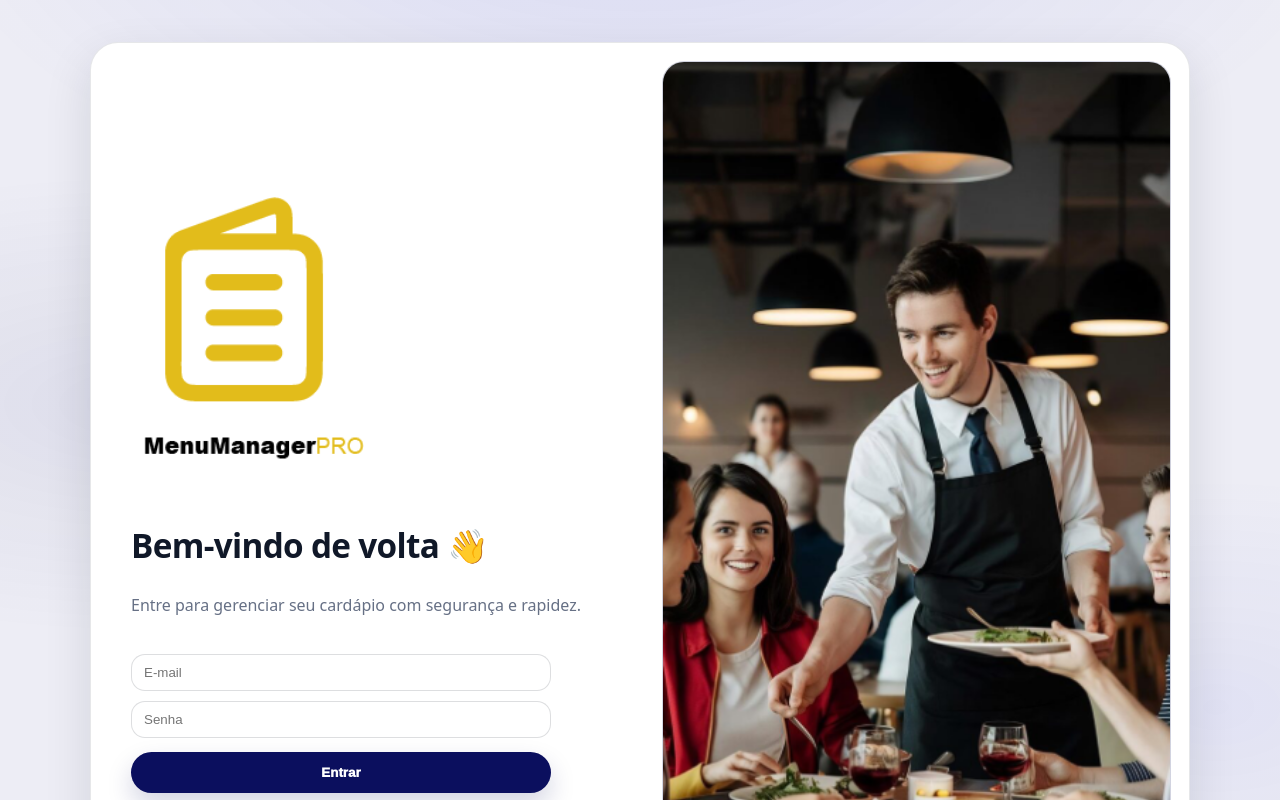
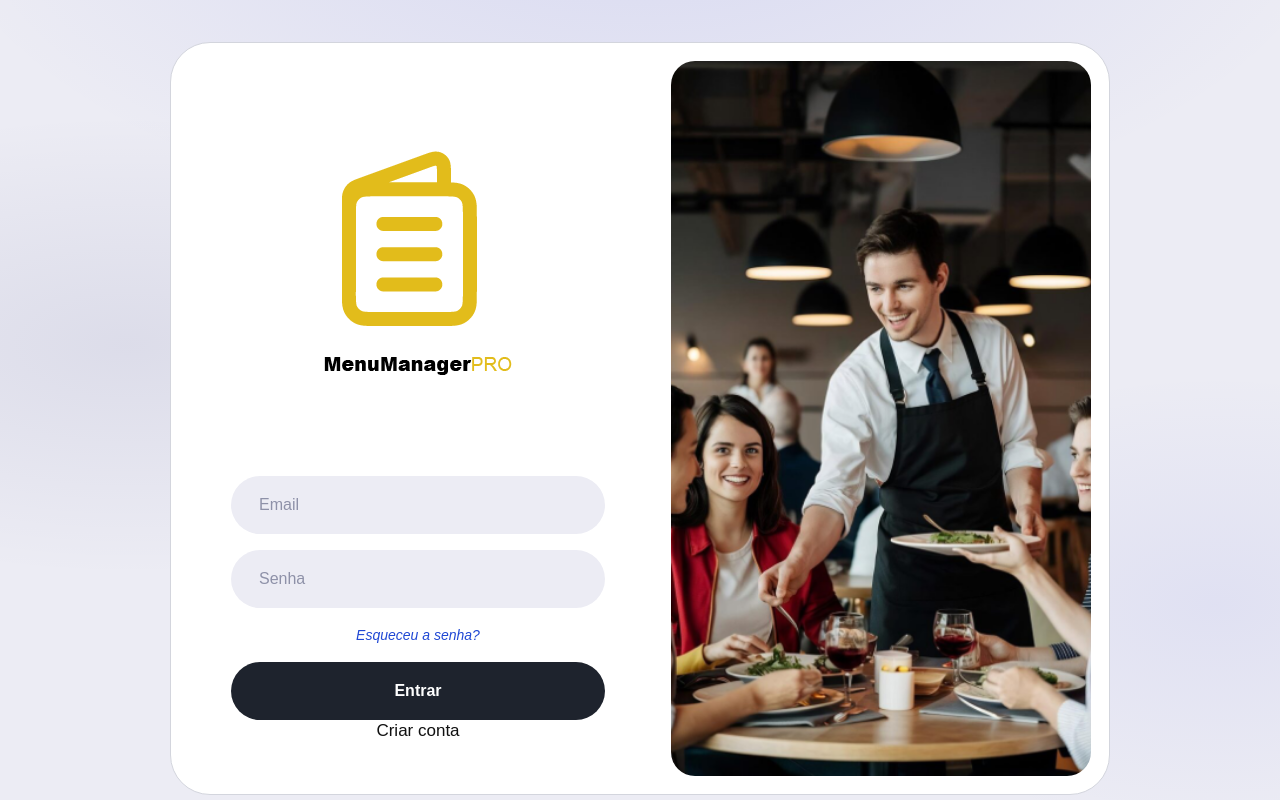
Before and after one commit to icarlos-h/menu-manager-pro, a Vue app in the folder frontend/: page /login in a window 1280 px wide. Shown: the top 800 px of the page. Built offline with nearby package versions, Linux system fonts and the light colour scheme.

Commit message:
Refina tela de login para corresponder ao layout de referência

```diff
--- a/frontend/src/LoginView.vue
+++ b/frontend/src/LoginView.vue
@@ -3,7 +3,7 @@ import { ref } from "vue";
 import { useRouter } from "vue-router";
 import { login } from "./api";
 import loginSideImage from "./assets/capa.png";
-import logoImage from "./assets/logo-mmp.png";
+import logoImage from "./assets/LOGO-MMP.png";
 
 const router = useRouter();
 const email = ref("");
@@ -33,26 +33,27 @@ async function submit() {
   <div class="login-wrap">
     <div class="login-shell">
       <section class="login-left">
-        <div class="brand-chip">
-          <img :src="logoImage" alt="Logo do Menu Manager Pro" />
-        </div>
-        <h1>Bem-vindo de volta 👋</h1>
-        <p class="subtle">Entre para gerenciar seu cardápio com segurança e rapidez.</p>
+        <img class="brand-logo" :src="logoImage" alt="Menu Manager Pro" />
 
         <form @submit.prevent="submit" class="login-form">
-          <input v-model="email" type="email" placeholder="E-mail" required />
+          <input v-model="email" type="email" placeholder="Email" required />
           <input v-model="password" type="password" placeholder="Senha" required />
-          <button class="btn primary login-btn" type="submit" :disabled="loading">
+
+          <button type="button" class="text-link">Esqueceu a senha?</button>
+
+          <button class="login-btn" type="submit" :disabled="loading">
             {{ loading ? "Entrando..." : "Entrar" }}
           </button>
+
           <div v-if="error" class="alert danger">{{ error }}</div>
         </form>
+
+        <button type="button" class="create-account">Criar conta</button>
       </section>
 
       <aside class="login-right">
-        <img :src="loginSideImage" alt="Imagem de destaque do login" />
+        <img :src="loginSideImage" alt="Garçom em restaurante" />
       </aside>
-
     </div>
   </div>
 </template>
@@ -66,56 +67,99 @@ async function submit() {
 }
 
 .login-shell {
-  width: min(1100px, 100%);
-  background: var(--paper-solid);
-  border-radius: 28px;
-  border: 1px solid var(--border);
-  box-shadow: var(--shadow);
+  width: min(940px, 100%);
+  min-height: 700px;
+  background: #fff;
+  border: 1px solid #d3d5dd;
+  border-radius: 40px;
   padding: 18px;
   display: grid;
-  grid-template-columns: 1fr 0.95fr;
-  gap: 18px;
+  grid-template-columns: 1fr 420px;
+  gap: 24px;
 }
 
 .login-left {
-  padding: 18px 22px;
-  display: grid;
-  align-content: center;
-  gap: 14px;
+  padding: 34px 42px 26px;
+  display: flex;
+  flex-direction: column;
+  align-items: center;
 }
 
-.brand-chip img{
-  width: 50%;
-  margin-bottom: 40px;
-  padding: 18px 22px;
-  padding: 6px 12px;
-}
-
-.login-left h1 {
-  font-size: clamp(1.8rem, 2.6vw, 2.8rem);
-  line-height: 1.1;
-  margin: 0;
+.brand-logo {
+  width: 190px;
+  margin-top: 56px;
+  margin-bottom: 84px;
 }
 
 .login-form {
-  margin-top: 8px;
+  width: 100%;
+  max-width: 390px;
   display: grid;
-  gap: 10px;
-  max-width: 420px;
+  gap: 16px;
+}
+
+.login-form input {
+  height: 58px;
+  border: none;
+  border-radius: 999px;
+  padding: 0 28px;
+  background: #ececf4;
+  color: #1e232d;
+  font-size: 16px;
+}
+
+.login-form input::placeholder {
+  color: #8e91a8;
+}
+
+.login-form input:focus {
+  box-shadow: inset 0 0 0 2px #1e232d22;
+}
+
+.text-link {
+  border: 0;
+  background: transparent;
+  color: #2048d4;
+  font-size: 14px;
+  font-style: italic;
+  cursor: pointer;
+  margin-top: 2px;
 }
 
 .login-btn {
+  margin-top: 2px;
+  height: 58px;
+  border-radius: 999px;
+  border: 0;
+  background: #1e232d;
+  color: #fff;
+  font-size: 16px;
+  font-weight: 600;
+  cursor: pointer;
+}
+
+.login-btn:disabled {
+  opacity: 0.7;
+  cursor: default;
+}
+
+.alert {
   margin-top: 4px;
-  padding-top: 12px;
-  padding-bottom: 12px;
+}
+
+.create-account {
+  margin-top: auto;
+  margin-bottom: 8px;
+  border: 0;
+  background: transparent;
+  color: #111;
+  font-size: 17px;
+  cursor: pointer;
 }
 
 .login-right {
-  border-radius: 22px;
+  border-radius: 24px;
   overflow: hidden;
-  border: 1px solid var(--border);
-  min-height: 500px;
-  background: linear-gradient(135deg, rgba(11, 15, 94, 0.12), rgba(29, 43, 216, 0.08));
 }
 
 .login-right img {
@@ -125,14 +169,24 @@ async function submit() {
   display: block;
 }
 
-@media (max-width: 900px) {
+@media (max-width: 980px) {
   .login-shell {
+    min-height: auto;
     grid-template-columns: 1fr;
   }
 
   .login-right {
-    min-height: 260px;
+    min-height: 300px;
     order: -1;
+  }
+
+  .brand-logo {
+    margin-top: 16px;
+    margin-bottom: 38px;
+  }
+
+  .create-account {
+    margin-top: 28px;
   }
 }
 </style>
--- a/frontend/src/admin/AdminView.vue
+++ b/frontend/src/admin/AdminView.vue
@@ -4,7 +4,7 @@ import UnitsAdmin from "./UnitsAdmin.vue";
 import CategoriesAdmin from "./CategoriesAdmin.vue";
 import ProductAdmin from "./ProductAdmin.vue";
 import UserAdmin from "./UserAdmin.vue";
-import logoImage from "../assets/logo-mmp-b.png";
+import logoImage from "../assets/Logo-MMP-B.png";
 import { whoami } from "../api";
 
 const tab = ref("dashboard");
@@ -148,7 +148,7 @@ onMounted(loadWhoami);
               </p>
             </div>
 
-            <img src="../assets/logo-mmp.png" alt="Menu Manager Pro" class="card-image">
+            <img src="../assets/LOGO-MMP.png" alt="Menu Manager Pro" class="card-image">
           </div>
         </article>
 
@@ -159,7 +159,7 @@ onMounted(loadWhoami);
               <p class="subtle">1) Crie unidade, 2) cadastre categorias, 3) adicione produtos e 4) habilite usuários.</p>
             </div>
 
-            <img src="../assets/logo-mmp.png" alt="Menu Manager Pro" class="card-image">
+            <img src="../assets/LOGO-MMP.png" alt="Menu Manager Pro" class="card-image">
           </div>
         </article>
 
--- a/frontend/src/style.css
+++ b/frontend/src/style.css
@@ -4,7 +4,7 @@
    ========================================================= */
 
 :root{
-  --bg: #ededf5;
+  --bg: #ececf4;
   --paper: rgba(255, 255, 255, 0.92);
   --paper-solid: #ffffff;
 
```
